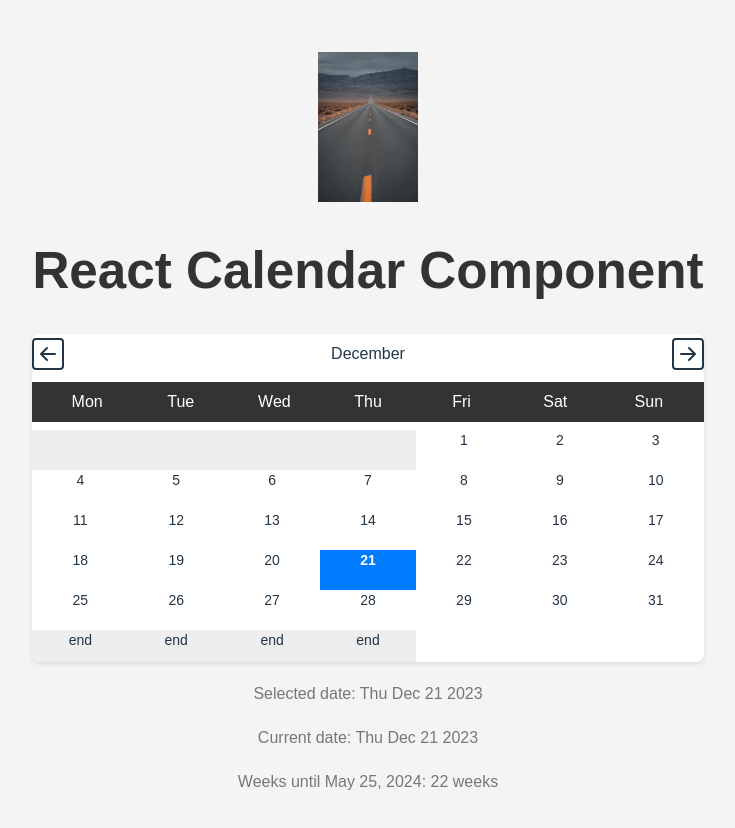
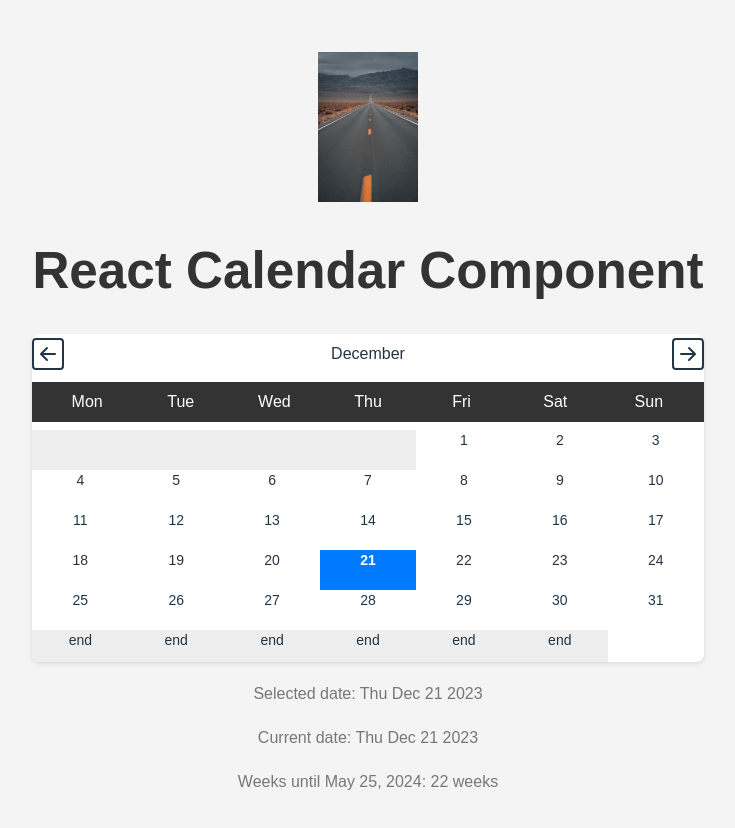
Before and after one commit to NathalieScherf/cycle-based-training-for-running, a React (Vite) app: page / in a window 1280 px wide. Shown: the top 828 px of the page, without its empty margins (272-1007 px from the left). Built offline with nearby package versions, Linux system fonts and the light colour scheme.

Commit message:
cal almost working

```diff
--- a/src/Calendar.jsx
+++ b/src/Calendar.jsx
@@ -11,12 +11,10 @@ const MyCalendar = () => {
   const year = today.getFullYear();
 
   const [date, setDate] = useState(today);
-  const [monthNR, setMonthNR] = useState(today.getMonth())
-  const [monthName, setMonthName] = useState(monthNames[today.getMonth()])
-  const [nextMonth, setNextMonth  ] = useState(monthNames[today.getMonth()+1])
+  const [monthNR, setMonthNR] = useState(date.getMonth())
+  const [monthName, setMonthName] = useState(monthNames[date.getMonth()])
   const [firstDayOfMonth, setFirstDayOfMonth] = useState(0)
   const [lastDateOfMonth, setLastDateOfMonth] = useState(0)
-  const [daysInMonth] = useState(lastDateOfMonth)
 
 
   const getFirstDayOfMonth= (monthName, year) =>{
@@ -29,23 +27,33 @@ const MyCalendar = () => {
   };
 
 
+  // useEffect(() => {
+  //   getFirstDayOfMonth(monthName, year)
+  //   getLastDateOfMonth()
+  // }, [])
+
   useEffect(() => {
+    console.log('date changes', date);
     getFirstDayOfMonth(monthName, year)
     getLastDateOfMonth()
-  }, [])
+    setMonthNR(date.getMonth())
+    setMonthName(monthNames[date.getMonth()])
+  }, [date])
 
 
   const handleDateClick = (day) => {
     setDate(new Date(date.getFullYear(), date.getMonth(), day));
   };
 
+  const generateMonth = () => {
+    // Kanlender wirh nicht korrekt gerendert bei Monatswechsel
 
-    const calendarDays = [];
-
+    let calendarDays = []
     // Add empty cells for the days before the 1st day of the month
     for (let i = 0; i < firstDayOfMonth; i++) {
       calendarDays.push(<div key={`empty-${i}`} className="empty-cell"></div>);
     }
+
 
 
     // Add cells for each day in the month
@@ -61,43 +69,45 @@ const MyCalendar = () => {
       );
     }
     // Add empty cells for the days after the last day of the month
-    for (let x = 35; x > lastDateOfMonth ; x--) {
+    for (let x = 37; x > lastDateOfMonth ; x--) {
       calendarDays.push(<div key={`empty-${x}`} className="empty-cell">end</div>);
     }
-
+    return calendarDays
+  }
   const getMonthName = (monthNR) => {
     const month = ["January", "February", "March", "April", "May", "June", "July", "August", "September", "October", "November", "December"];
-    let name = ''
-    if (monthNR) {
-      name = month[monthNR];
-    } else {
-
-      const d = new Date();
-      name = month[d.getMonth()];
-    }
+    let name = month[monthNR];
     return name
   }
 
   const getPreviousMonth = (currentDate) => {
     const currentYear = currentDate.getFullYear();
     const currentMonth = currentDate.getMonth();
-    // Calculate the previous month
     const previousMonth = new Date(currentYear, currentMonth - 1, 1);
     console.log(previousMonth);
-    // setDisplayMonth(previousMonth)
+    setDate(previousMonth)
+  };
+
+
+  const getNextMonth = (currentDate) => {
+    const currentYear = currentDate.getFullYear();
+    const currentMonth = currentDate.getMonth();
+    const nextMonth = new Date(currentYear, currentMonth + 1, 1);
+    console.log(nextMonth);
+    setDate(nextMonth)
   };
   return (
     <div>
       <h1>React Calendar Component</h1>
       <div className="calendar">
-        <div className='month'> <ArrowLeftSquare size={32} onClick={() => getPreviousMonth(date)} /><span> {getMonthName(monthNR)} </span> <ArrowRightSquare size={32} /> </div>
+        <div className='month'> <ArrowLeftSquare size={32} onClick={() => getPreviousMonth(date)} /><span> {getMonthName(monthNR)} </span> <ArrowRightSquare size={32} onClick={() => getNextMonth(date)} /> </div>
         <div className="days-of-week">
           {daysOfWeek.map((day, index) => (
             <div key={index}>{day}</div>
           ))}
         </div>
         <div className='calendar-days'>
-          {calendarDays}
+          {generateMonth()}
         </div>
       </div>
       <p>Selected date: {date.toDateString()}</p>
--- a/src/Tracker.jsx
+++ b/src/Tracker.jsx
@@ -19,7 +19,6 @@ const Tracker = () => {
   useEffect(() => {
     calculateWeeksDifference()
     setWeeksToRun(createArray(weeksDifference))
-
   }, [])
 
   // Example usage
```
